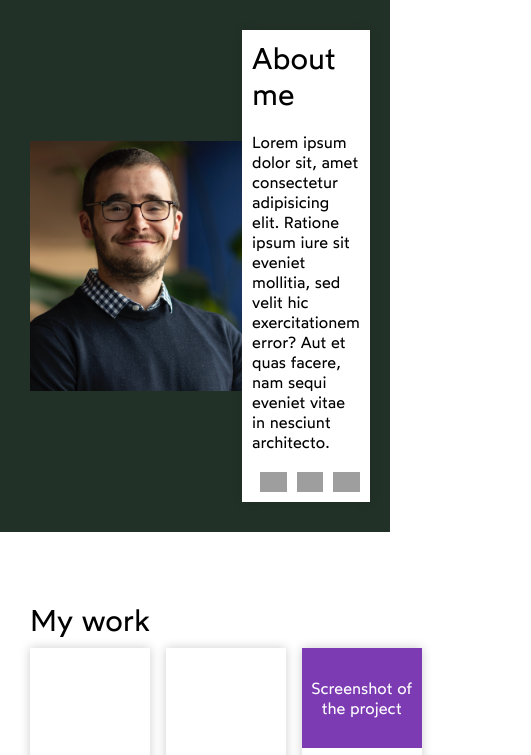
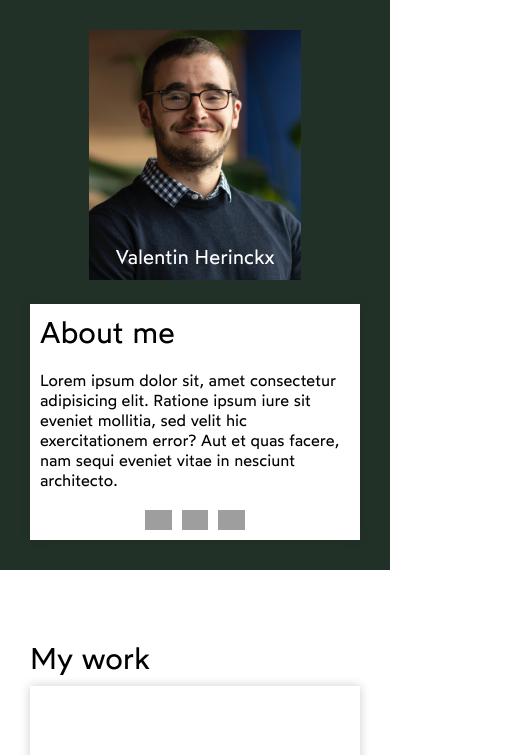
Before and after one commit to VaHerinckx/odin-homepage, a plain HTML site: page index.html in a window 390 px wide. Shown: the top 755 px of the page, 531 px wide, since content can reach past the window. Drawn offline with Linux system fonts and the light colour scheme; grey boxes are pictures that could not be loaded.

Commit message:
Add responsive design for tablet a,d mobile

```diff
--- a/index.html
+++ b/index.html
@@ -9,7 +9,10 @@
 </head>
 <body>
  <header>
-  <img src="imgs/VH_headshot.png" alt="A picture of Valentin Herinckx" class="headshot">
+  <div class="headshot_container">
+    <img src="imgs/VH_headshot.png" alt="A picture of Valentin Herinckx" class="headshot">
+    <div class="headshot_text">Valentin Herinckx</div>
+  </div>
   <div class="header_text_box">
     <span class="header_intro big_text">About me</span>
     <span class="header_body">Lorem ipsum dolor sit, amet consectetur adipisicing elit. Ratione ipsum iure sit eveniet mollitia, sed velit hic exercitationem error? Aut et quas facere, nam sequi eveniet vitae in nesciunt architecto.</span>
--- a/styles.css
+++ b/styles.css
@@ -10,6 +10,21 @@
 .headshot, .american {
   width: auto;
   height: 250px;
+}
+
+.headshot_container {
+  position: relative;
+}
+
+.headshot_text {
+  position: absolute;
+  bottom: 0;
+  left: 0;
+  width: 100%;
+  color: white;
+  font-size: 20px;
+  text-align: center;
+  padding-bottom: 15px;
 }
 
 header {
@@ -82,6 +97,36 @@ main {
   grid-template-columns: 1fr 1fr 1fr;
   gap: 16px;
 }
+
+@media (max-width: 768px) { /* Adjust for smaller screens */
+  .main_boxes {
+    grid-template-columns: 1fr 1fr; /* 2 columns */
+  }
+  header {
+    flex-direction: column;
+    gap: 20px;
+  }
+}
+
+@media (max-width: 480px) { /* Adjust for phone size */
+  .main_boxes {
+    grid-template-columns: 1fr; /* 1 column */
+  }
+
+  footer {
+    flex-direction: column;
+  }
+
+  .header_icons {
+    align-self: stretch;
+    display: flex;
+    justify-content: center;
+    gap: 10px;
+  }
+
+
+}
+
 .box_content {
   padding: 10px;
   background-color: white;
```
